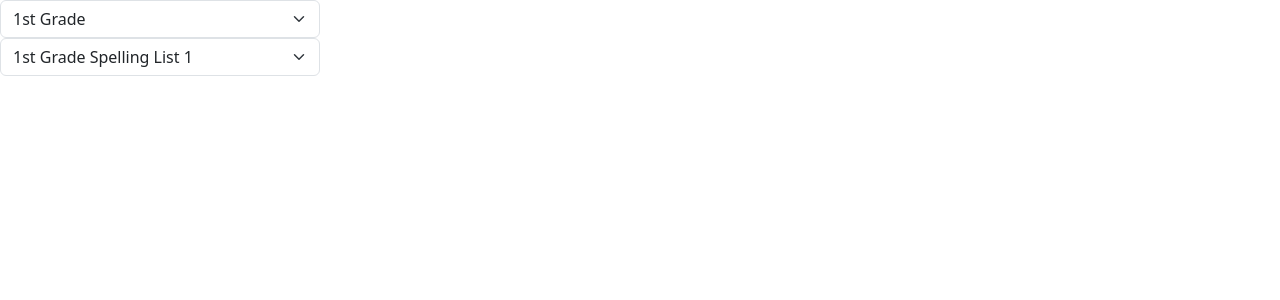
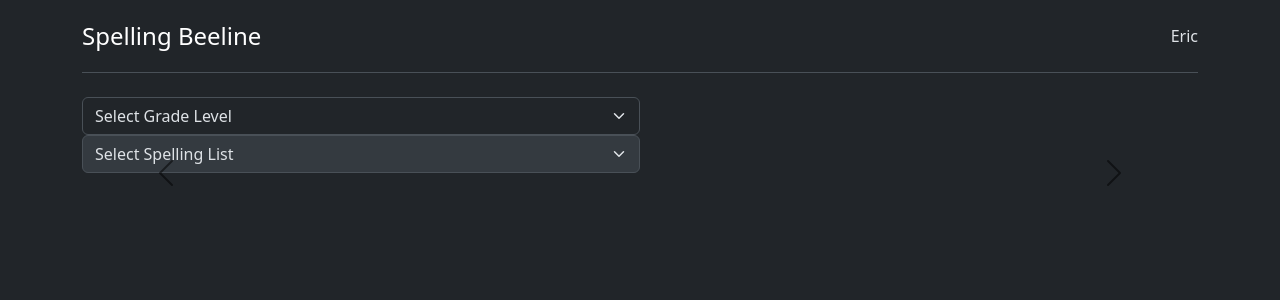
Before and after one commit to emattison/Spelling-Beeline, a React (Create React App) app: page / in a window 1280 px wide. Shown: the top 300 px of the page. Built offline with nearby package versions, Linux system fonts and the light colour scheme.

Commit message:
Added functionality to render words from list in a carousel

```diff
--- a/public/index.html
+++ b/public/index.html
@@ -1,5 +1,5 @@
 <!DOCTYPE html>
-<html lang="en">
+<html lang="en" data-bs-theme="dark">
   <head>
     <meta charset="utf-8" />
     <link rel="icon" href="%PUBLIC_URL%/favicon.ico" />
--- a/src/App.js
+++ b/src/App.js
@@ -4,32 +4,79 @@ import SpellingWords from "./SpellingList.json";
 import { useState } from "react";
 
 function App() {
-  const [selectedGradeIndex, setSelectedGradeIndex] = useState(0);
+  const [selectedGradeIndex, setSelectedGradeIndex] = useState(-1);
+  const [selectedListIndex, setSelectedListIndex] = useState(-1);
 
   const createSpellingWords = (words) => {
-    return words.map((w) => <Word key={w}>{w}</Word>);
+    return words.map((w, i) => <Word key={w} isActive={i == 0}>{w}</Word>);
   };
 
   const createGradeList = (grades) => {
-    return grades.map((g, i) => <option key={"gradeOption" + i}>{g.Grade}</option>);
+    return grades.map((g, i) => (
+      <option key={"gradeOption" + i}>{g.Grade}</option>
+    ));
   };
 
   const createSpellingLists = (lists) => {
-    return lists.map((l, i) => <option key={"listOption" + i}>{l.Name}</option>);
+    return lists.map((l, i) => (
+      <option key={"listOption" + i}>{l.Name}</option>
+    ));
   };
 
   const onGradeSelected = (e) => {
-    setSelectedGradeIndex(e.target.selectedIndex);
+    setSelectedGradeIndex(e.target.selectedIndex-1);
+  };
+
+  const onSpellingListSelected = (e) => {
+    setSelectedListIndex(e.target.selectedIndex-1);
+  };
+
+  const getSpellingList = (index) => {
+    return index < 0 ? [] : SpellingWords.Grades[index].Lists;
+  };
+
+  const getSpellingWords = (gradeIndex, listIndex) => {
+    return gradeIndex < 0 || listIndex < 0 ? [] : SpellingWords.Grades[gradeIndex].Lists[listIndex].Words;
   };
 
   return (
-    <div className="App">
-      <select className="form-select w-25" onChange={onGradeSelected}>
-        {createGradeList(SpellingWords.Grades)}
-      </select>
-      <select className="form-select w-25" aria-label="Default select example">
-        {createSpellingLists(SpellingWords.Grades[selectedGradeIndex].Lists)}
-      </select>
+    <div className="container">
+      <header className="d-flex flex-wrap justify-content-center py-3 mb-4 border-bottom">
+        <a
+          href="/"
+          className="d-flex align-items-center mb-3 mb-md-0 me-md-auto link-body-emphasis text-decoration-none"
+        >
+          <span className="fs-4">Spelling Beeline</span>
+        </a>
+
+        <ul className="nav nav-pills">
+          <li className="nav-item"></li>
+        </ul>
+        <span className="navbar-text">Eric</span>
+      </header>
+      <div className="App">
+        <select className="form-select w-50" onChange={onGradeSelected} defaultValue="-1">
+          <option>Select Grade Level</option>
+          {createGradeList(SpellingWords.Grades)}
+        </select>
+        <select className="form-select w-50" defaultValue="-1" disabled={selectedGradeIndex < 0} onChange={onSpellingListSelected}>
+        <option>Select Spelling List</option>
+          {createSpellingLists(getSpellingList(selectedGradeIndex))}
+        </select>
+        <div id="carouselExample" className="carousel slide">
+          <div className="carousel-inner">
+            {createSpellingWords(getSpellingWords(selectedGradeIndex, selectedListIndex))}
+          </div>
+          <button class="carousel-control-prev" type="button" data-bs-target="#carouselExample" data-bs-slide="prev">
+            <span class="carousel-control-prev-icon" aria-hidden="true"></span>
+            <span class="visually-hidden">Previous</span>
+          </button>
+          <button class="carousel-control-next" type="button" data-bs-target="#carouselExample" data-bs-slide="next">
+            <span class="carousel-control-next-icon" aria-hidden="true"></span>
+            <span class="visually-hidden">Next</span>
+          </button>
+        </div>
+      </div>
     </div>
   );
 }
--- a/src/SpellingList.json
+++ b/src/SpellingList.json
@@ -5,11 +5,11 @@
       "Lists": [
         {
           "Name": "1st Grade Spelling List 1",
-          "Words": ["responsibility", "test", "boring", "eat"]
+          "Words": ["dog", "cat", "bat", "eat"]
         },
         {
           "Name": "1st Grade Spelling List 2",
-          "Words": ["once", "this", "works", "quit"]
+          "Words": ["hello", "bye", "work", "get"]
         }
       ]
     },
--- /dev/null
+++ b/src/Word.css
@@ -0,0 +1,3 @@
+.wordClass {
+    margin: 5px 0px;
+}
--- a/src/Word.js
+++ b/src/Word.js
@@ -1,6 +1,6 @@
 import Letter from './Letter.js'
 
-export default function Word({children}) {
+export default function Word({children, isActive}) {
     const word = children;
 
     const createWord = (word) => {
@@ -8,7 +8,7 @@ export default function Word({children}) {
     };
 
     return (
-        <div key={word} className="wordClass">
+        <div key={word} className={"carousel-item " + (isActive ? 'active': '')}>
             {createWord(word)}
         </div>
     )
```
